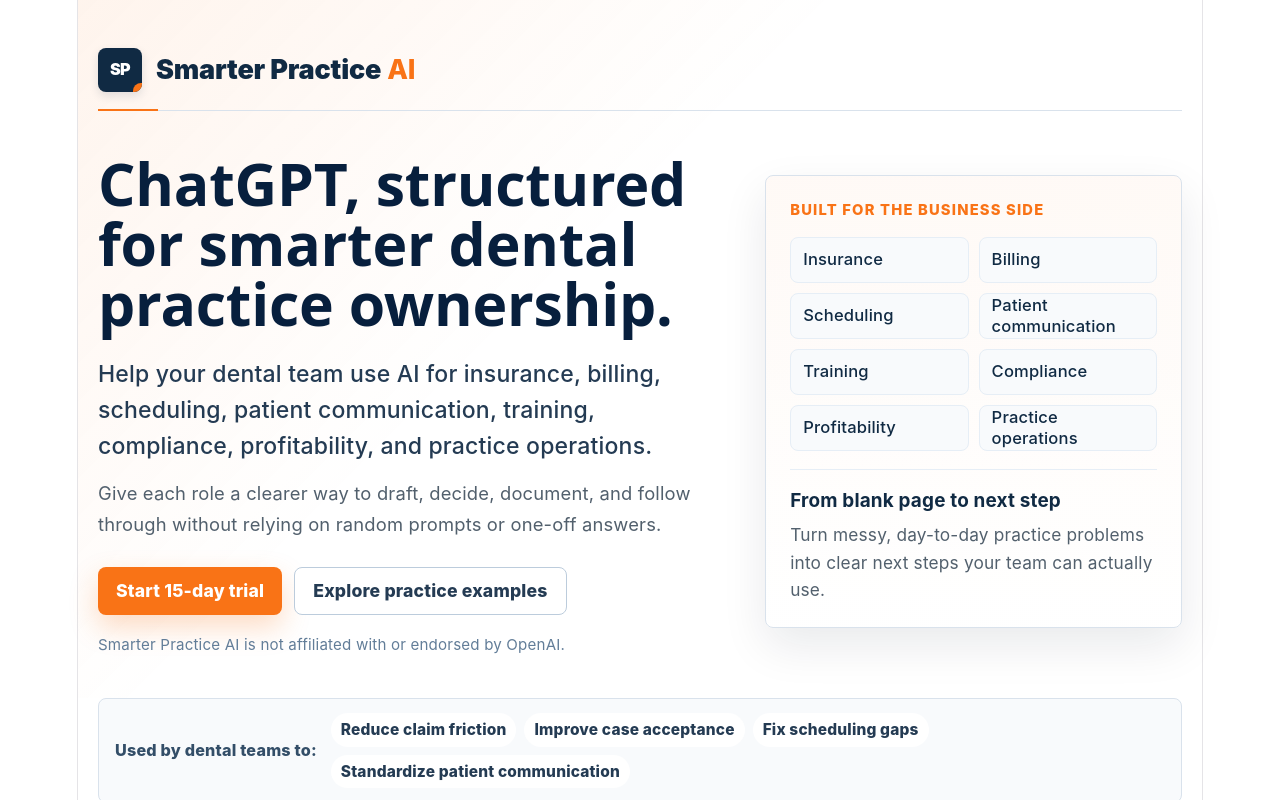
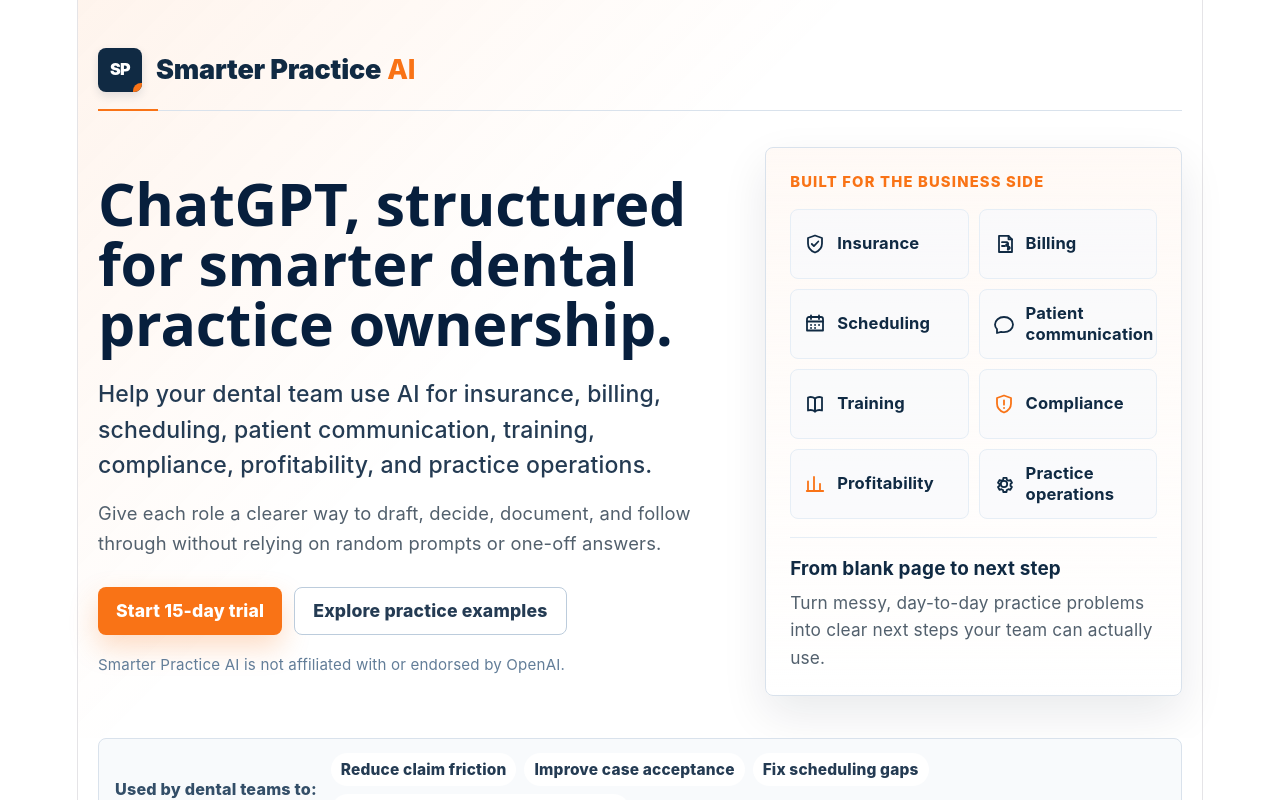
Before and after one commit to jeremyphelps-SP/smarterpractice-site, a React (Vite) app: page / in a window 1280 px wide. Shown: the top 800 px of the page. Built offline with nearby package versions, Linux system fonts and the light colour scheme.

Commit message:
Hero: add capability icons and reduce button-like styling

```diff
--- a/src/components/Hero.css
+++ b/src/components/Hero.css
@@ -209,18 +209,39 @@
   gap: 10px;
 }
 
-.homepage-hero__area-grid span {
-  min-height: 44px;
+.homepage-hero__area-item {
+  display: flex;
+  align-items: center;
+  gap: 10px;
+  min-height: 48px;
   border: 1px solid #e6eef6;
   border-radius: 8px;
-  background: #f8fafc;
+  background: rgba(248, 250, 252, 0.72);
   color: #102a43;
-  display: flex;
-  align-items: center;
-  padding: 0 12px;
+  padding: 10px 12px;
   font-size: 0.92rem;
-  font-weight: 500;
+  font-weight: 700;
   line-height: 1.25;
+  cursor: default;
+}
+
+.homepage-hero__area-icon {
+  display: inline-grid;
+  flex: 0 0 24px;
+  width: 24px;
+  height: 24px;
+  place-items: center;
+  color: #102a43;
+}
+
+.homepage-hero__area-icon svg {
+  display: block;
+  width: 24px;
+  height: 24px;
+}
+
+.homepage-hero__area-icon--accent {
+  color: #f97316;
 }
 
 .homepage-hero__outcome {
@@ -332,9 +353,17 @@
     border-color: #2e303a;
   }
 
-  .homepage-hero__area-grid span {
+  .homepage-hero__area-item {
     background: #1f222a;
     border-color: #2e303a;
     color: #e5e7eb;
   }
+
+  .homepage-hero__area-icon {
+    color: #e5e7eb;
+  }
+
+  .homepage-hero__area-icon--accent {
+    color: #fb923c;
+  }
 }
--- a/src/components/Hero.jsx
+++ b/src/components/Hero.jsx
@@ -1,15 +1,101 @@
 import "./Hero.css";
 
 const practiceAreas = [
-  "Insurance",
-  "Billing",
-  "Scheduling",
-  "Patient communication",
-  "Training",
-  "Compliance",
-  "Profitability",
-  "Practice operations",
+  { label: "Insurance", icon: "shieldCheck" },
+  { label: "Billing", icon: "invoice" },
+  { label: "Scheduling", icon: "calendar" },
+  { label: "Patient communication", icon: "chat" },
+  { label: "Training", icon: "book" },
+  { label: "Compliance", icon: "shield", accent: true },
+  { label: "Profitability", icon: "chart", accent: true },
+  { label: "Practice operations", icon: "gear" },
 ];
+
+function CapabilityIcon({ type }) {
+  const commonProps = {
+    "aria-hidden": "true",
+    fill: "none",
+    stroke: "currentColor",
+    strokeLinecap: "round",
+    strokeLinejoin: "round",
+    strokeWidth: "1.8",
+    viewBox: "0 0 24 24",
+  };
+
+  switch (type) {
+    case "shieldCheck":
+      return (
+        <svg {...commonProps}>
+          <path d="M12 3.5 19 6v5.4c0 4.2-2.7 7.4-7 9.1-4.3-1.7-7-4.9-7-9.1V6l7-2.5Z" />
+          <path d="m8.8 12 2.1 2.1 4.4-4.6" />
+        </svg>
+      );
+    case "invoice":
+      return (
+        <svg {...commonProps}>
+          <path d="M7 3.8h9.5L20 7.3V20H7V3.8Z" />
+          <path d="M16.5 3.8v3.5H20" />
+          <path d="M10 10.2h5.2" />
+          <path d="M10 14h3" />
+          <path d="M15.7 17.2c1.2 0 2.1-.5 2.1-1.4s-.7-1.2-2-1.4c-1-.2-1.7-.5-1.7-1.3s.8-1.3 1.9-1.3" />
+          <path d="M16 10.9v6.9" />
+        </svg>
+      );
+    case "calendar":
+      return (
+        <svg {...commonProps}>
+          <path d="M6 5h12a2 2 0 0 1 2 2v11.5H4V7a2 2 0 0 1 2-2Z" />
+          <path d="M8 3.5V7" />
+          <path d="M16 3.5V7" />
+          <path d="M4 9.5h16" />
+          <path d="M8 13h.1" />
+          <path d="M12 13h.1" />
+          <path d="M16 13h.1" />
+          <path d="M8 16h.1" />
+          <path d="M12 16h.1" />
+        </svg>
+      );
+    case "chat":
+      return (
+        <svg {...commonProps}>
+          <path d="M5 17.2c-1.3-1.2-2-2.8-2-4.6C3 8.3 7 5 12 5s9 3.3 9 7.6-4 7.6-9 7.6c-1 0-2-.1-2.9-.4L5 21v-3.8Z" />
+        </svg>
+      );
+    case "book":
+      return (
+        <svg {...commonProps}>
+          <path d="M5 5.5c2.6-.9 4.9-.6 7 1v13c-2.1-1.6-4.4-1.9-7-1V5.5Z" />
+          <path d="M19 5.5c-2.6-.9-4.9-.6-7 1v13c2.1-1.6 4.4-1.9 7-1V5.5Z" />
+        </svg>
+      );
+    case "shield":
+      return (
+        <svg {...commonProps}>
+          <path d="M12 3.5 19 6v5.4c0 4.2-2.7 7.4-7 9.1-4.3-1.7-7-4.9-7-9.1V6l7-2.5Z" />
+          <path d="M12 8.5v4.2" />
+          <path d="M12 16h.1" />
+        </svg>
+      );
+    case "chart":
+      return (
+        <svg {...commonProps}>
+          <path d="M5 19V9.5" />
+          <path d="M11 19V5" />
+          <path d="M17 19v-7.2" />
+          <path d="M3.8 19h16.4" />
+        </svg>
+      );
+    case "gear":
+      return (
+        <svg {...commonProps}>
+          <path d="M12 15.2a3.2 3.2 0 1 0 0-6.4 3.2 3.2 0 0 0 0 6.4Z" />
+          <path d="m18.4 13.8 1.5 1.2-1.6 2.8-1.9-.7c-.5.4-1 .7-1.6.9l-.3 2h-3.2l-.3-2c-.6-.2-1.1-.5-1.6-.9l-1.9.7L6 15l1.5-1.2a6.6 6.6 0 0 1 0-1.8L6 10.8 7.6 8l1.9.7c.5-.4 1-.7 1.6-.9l.3-2h3.2l.3 2c.6.2 1.1.5 1.6.9l1.9-.7 1.6 2.8-1.5 1.2c.1.6.1 1.2-.1 1.8Z" />
+        </svg>
+      );
+    default:
+      return null;
+  }
+}
 
 export default function Hero() {
   return (
@@ -69,7 +155,16 @@
           <p className="homepage-hero__panel-label">Built for the business side</p>
           <div className="homepage-hero__area-grid">
             {practiceAreas.map((area) => (
-              <span key={area}>{area}</span>
+              <div className="homepage-hero__area-item" key={area.label}>
+                <span
+                  className={`homepage-hero__area-icon${
+                    area.accent ? " homepage-hero__area-icon--accent" : ""
+                  }`}
+                >
+                  <CapabilityIcon type={area.icon} />
+                </span>
+                <span>{area.label}</span>
+              </div>
             ))}
           </div>
           <div className="homepage-hero__outcome">
```
